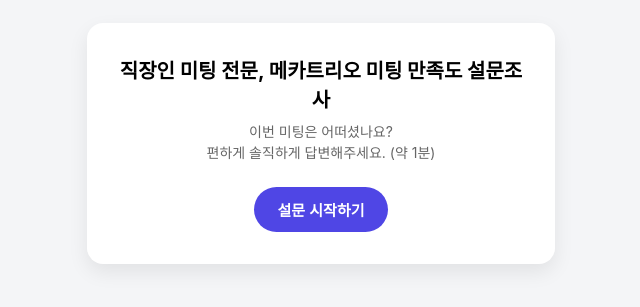
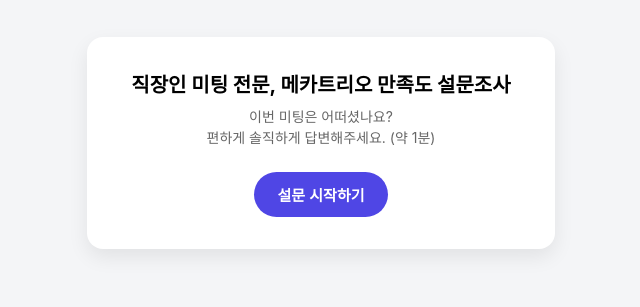
Before and after one commit to lvupberon-bit/survey-start, a plain HTML site: page index.html in a window 1280 px wide. Shown: the part 257-564 px from the top of the page, without its empty margins (319-959 px from the left). Drawn offline with Linux system fonts and the light colour scheme.

Commit message:
Update index.html

```diff
--- a/index.html
+++ b/index.html
@@ -26,7 +26,7 @@
 </head>
 <body>
   <div class="card" id="card">
-    <div class="title"> 직장인 미팅 전문, 메카트리오 미팅 만족도 설문조사</div>
+    <div class="title"> 직장인 미팅 전문, 메카트리오 만족도 설문조사</div>
     <div class="subtitle"> 이번 미팅은 어떠셨나요?<br>편하게 솔직하게 답변해주세요. (약 1분)</div>
     <button class="btn" onclick="startSurvey()">설문 시작하기</button>
   </div>
```
